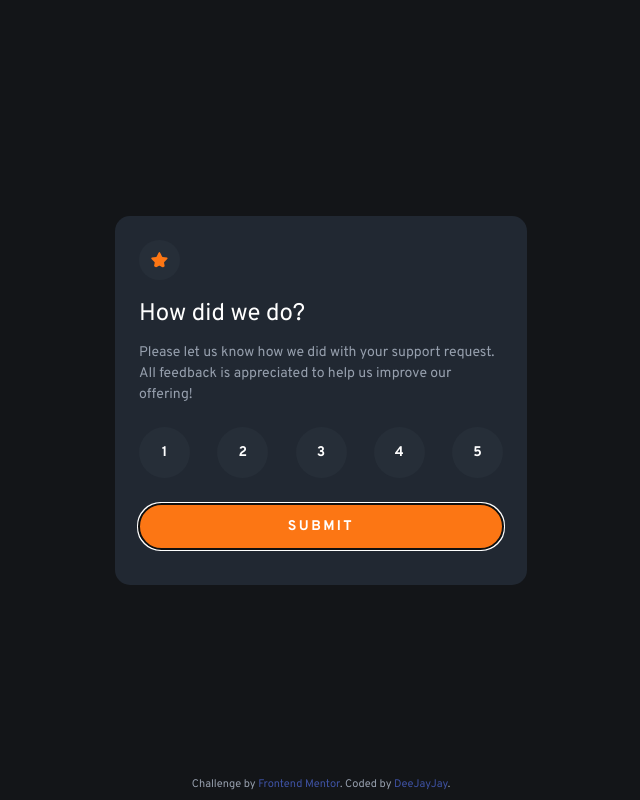
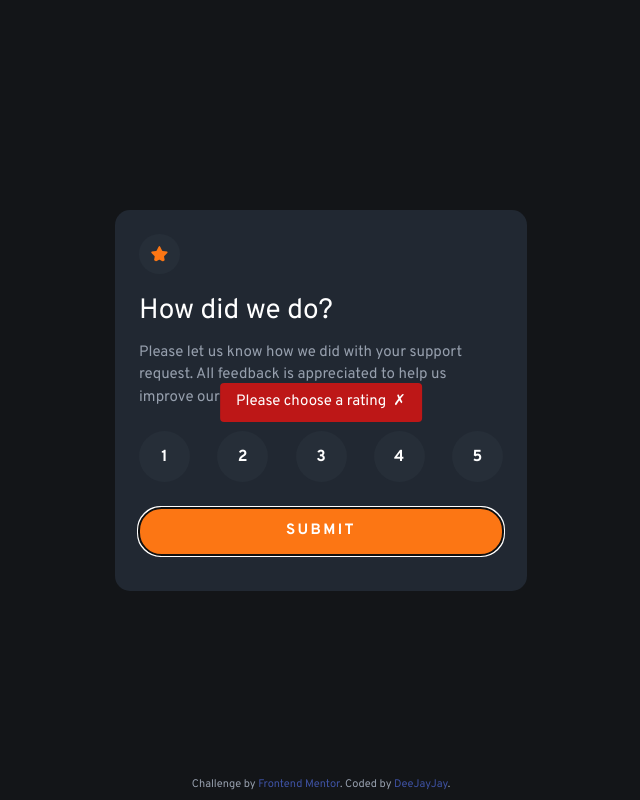
Before and after one commit to deejayjay/frontend-mentor-interactive-rating, a website built with Parcel: page src/index.html in a window 1280 px wide. Both pictures are taken after a click on the button "SUBMIT". Shown: the whole page, without its empty margins (319-959 px from the left). Built offline with nearby package versions, Linux system fonts and the light colour scheme.

Commit message:
Adds desktop styles and JavaScript to show toast message if no rating is selected

```diff
--- a/src/index.html
+++ b/src/index.html
@@ -88,6 +88,9 @@
               <input type="radio" name="rating" id="ratingFive" value="5" />
               <span class="custom-radio"></span>
             </label>
+            <p class="rating-warning hidden">
+              Please choose a rating&nbsp;&nbsp;&cross;
+            </p>
           </div>
           <button class="btn-submit">Submit</button>
         </form>
--- a/src/js/index.js
+++ b/src/js/index.js
@@ -1,20 +1,42 @@
 const ratingForm = document.forms["ratingForm"];
 const radioBtns = ratingForm.querySelectorAll(".rating-radio-btn > input");
+const warning = document.querySelector(".rating-warning");
 
 ratingForm.addEventListener("submit", handleRatingSubmit);
 
+// Handles the rating form submit event
 function handleRatingSubmit(e) {
   e.preventDefault();
 
   const checkedRadio = e.target.querySelector(
     ".rating-radio-btn > input:checked"
   );
-  const rating = checkedRadio.value.trim();
+  const rating = checkedRadio?.value.trim();
 
-  document.querySelector(
-    ".rating-result"
-  ).textContent = `You selected ${rating} out of 5`;
+  if (rating) {
+    document.querySelector(
+      ".rating-result"
+    ).textContent = `You selected ${rating} out of 5`;
 
-  document.querySelector(".rating-form-wrapper").classList.add("hidden");
-  document.querySelector(".thank-you-wrapper").classList.remove("hidden");
+    document.querySelector(".rating-form-wrapper").classList.add("hidden");
+    document.querySelector(".thank-you-wrapper").classList.remove("hidden");
+  } else {
+    warning.classList.remove("hidden");
+    warning.addEventListener("click", handleWarningClose);
+
+    // Trigger the click event of warning after 3 seconds
+    setTimeout(() => {
+      warning.click();
+    }, 3000);
+  }
 }
+
+// Handles the warning popup click event
+function handleWarningClose(e) {
+  const warning = e.target;
+
+  document
+    .querySelector(".rating-warning")
+    .removeEventListener("click", handleWarningClose);
+  warning.classList.add("hidden");
+}
--- a/src/scss/_colors.scss
+++ b/src/scss/_colors.scss
@@ -6,3 +6,4 @@ $medium-blue: #262e38;
 $dark-blue: #212832;
 $very-dark-blue: #131518;
 $orange: #fc7614;
+$red: #bd1717;
--- a/src/scss/_index.scss
+++ b/src/scss/_index.scss
@@ -26,12 +26,12 @@ main {
 
 h2 {
   color: $pure-white;
-  font-size: 1.5rem;
+  font-size: clamp(1.5rem, 7.767vw, 1.75rem);
   margin: 1rem 0 0.625rem;
 }
 
 p {
-  font-size: 0.875rem;
+  font-size: clamp(0.875rem, 3.733vw, 0.9375rem);
 }
 
 .rating-wrapper {
@@ -59,13 +59,14 @@ p {
   display: flex;
   justify-content: space-between;
   margin: 1.375rem 0;
+  position: relative;
 }
 
 .rating-radio-btn {
   position: relative;
   cursor: pointer;
   user-select: none;
-  font-size: 0.875rem;
+  font-size: clamp(0.875rem, 3.733vw, 1rem);
   color: $pure-white;
   font-weight: 700;
   z-index: 10;
@@ -104,6 +105,19 @@ p {
   }
 }
 
+.rating-warning {
+  position: absolute;
+  top: -3rem;
+  left: 50%;
+  transform: translateX(-50%);
+  background-color: $red;
+  color: $pure-white;
+  padding: 0.5rem 1rem;
+  border-radius: 4px;
+  width: max-content;
+  transition: all 0.5s ease-out;
+}
+
 .btn-submit {
   background-color: $orange;
   border: none;
@@ -114,7 +128,7 @@ p {
   width: 100%;
   text-transform: uppercase;
   color: $pure-white;
-  font-size: 0.875rem;
+  font-size: clamp(0.875rem, 3.733vw, 0.9375rem);
   font-weight: 700;
   letter-spacing: 0.15rem;
   margin-bottom: 0.75rem;
@@ -131,6 +145,7 @@ p {
 
   h2 {
     margin-top: 1.5rem;
+    font-size: clamp(1.5rem, 7.767vw, 1.75rem);
   }
 }
 
@@ -147,10 +162,12 @@ p {
   border-radius: 22.5px;
   padding: 0.5rem 1rem;
   display: inline-block;
+  font-size: clamp(0.875rem, 3.733vw, 0.9375rem);
 }
 
 .thank-you-note {
   margin-bottom: 0.5rem;
+  font-size: clamp(0.875rem, 3.733vw, 0.9375rem);
 }
 
 footer {
```
Also changed, not shown: src/css/styles.css, src/css/styles.min.css, 2 other files.
